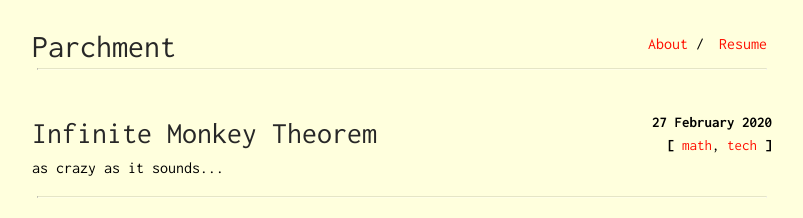
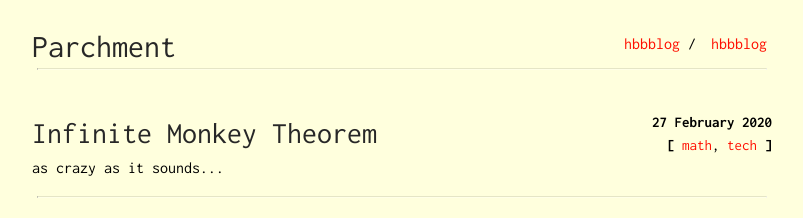
Before and after one commit to rhl-bthr/parchment, a Jekyll site: the page built from index.html, in a window 1280 px wide. Shown: the top 218 px of the page, without its empty margins (238-1041 px from the left). Built offline with Jekyll 4.4.1, drawn with Linux system fonts in a browser that asks for light colours.

Commit message:
Update _config.yml

```diff
--- a/_config.yml
+++ b/_config.yml
@@ -18,7 +18,7 @@ sass:
     sass_dir: css
 
 navbar:
- - name: "About"
-   link: "about"
- - name: "Resume"
-   absolute-link: "https://rahul-bothra.github.io/CV.pdf"
+ - name: "hbbblog"
+   link: "www.hbbblog.k-r.pw"
+ - name: "hbbblog"
+   absolute-link: "www.hbbblog.k-r.pw"
```
